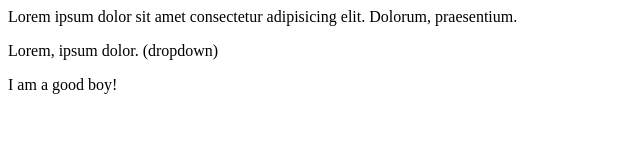
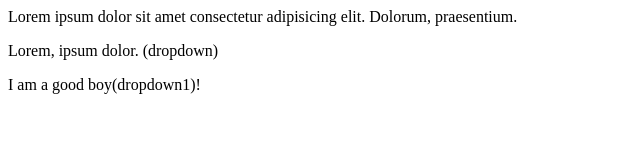
Before and after one commit to AlokRaut31/LocalRepo, a plain HTML site: page index.html in a window 1280 px wide. Shown: the whole page, without its empty margins (0-640 px from the left). Drawn offline with Linux system fonts and the light colour scheme.

Commit message:
Add dropdown1

```diff
--- a/index.html
+++ b/index.html
@@ -5,7 +5,7 @@
     </p>
 
     <p>
-        I am a good boy!
+        I am a good boy(dropdown1)!
     </p>
 
 </p>
```
